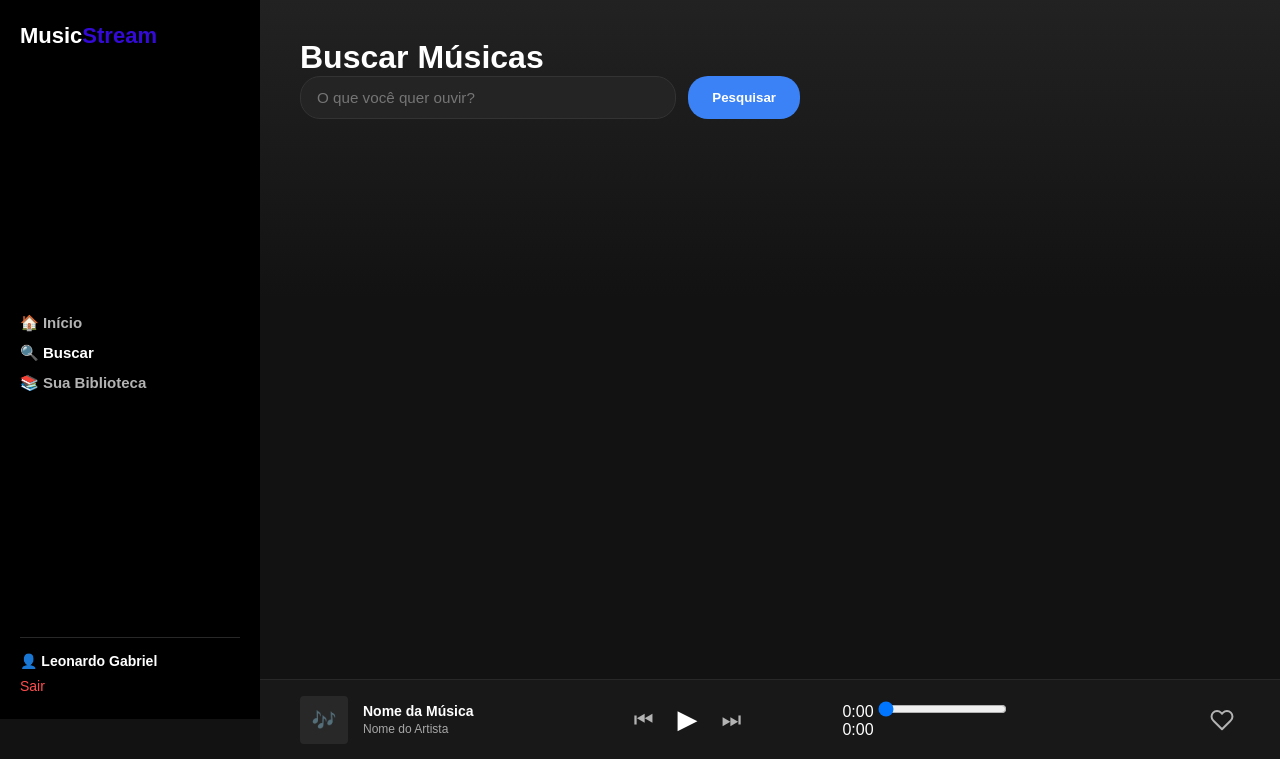
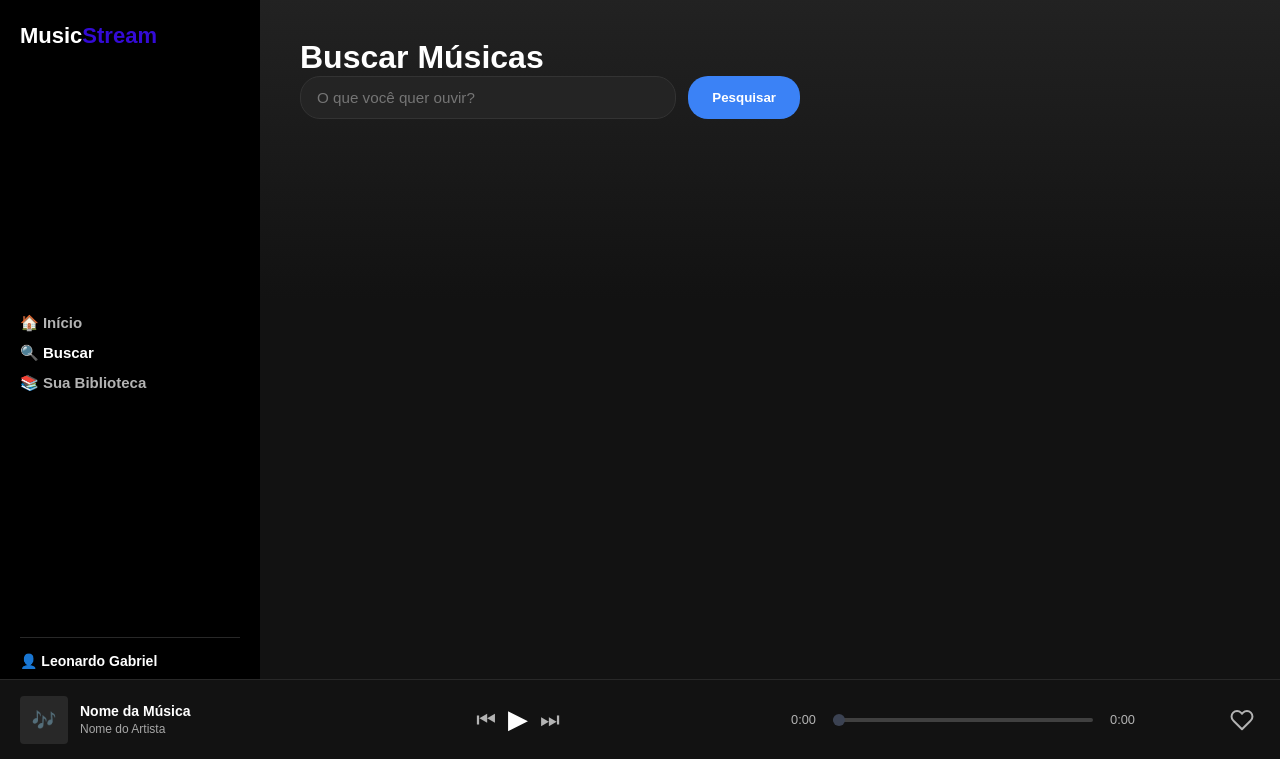
Before and after one commit to Leonardo-gabsantos/MusicStream, a Flask app: page /buscar in a window 1280 px wide. Shown: the part 41-800 px from the top of the page. Run offline with Flask 3, Linux system fonts and the light colour scheme; a user stored in the database is signed in.

Commit message:
fix: correção do alinhamento e das cores da barra de progresso de áudio

```diff
--- a/static/css/style.css
+++ b/static/css/style.css
@@ -461,3 +461,146 @@ body{
     fill: #ef4444; /* Preenche o coração */
     stroke: #ef4444;
 }
+.progress-container {
+    display: flex;
+    align-items: center;
+    gap: 10px;
+    flex: 1;
+    max-width: 500px;
+    margin: 0 20px;
+}
+
+.progress-container span {
+    font-size: 0.8rem;
+    color: #b3b3b3;
+    min-width: 35px;
+    text-align: center;
+}
+
+/* Customização da barra de busca (input range) */
+#progress-bar {
+    flex: 1;
+    height: 4px;
+    appearance: none;
+    -webkit-appearance: none;
+    background: #404040;
+    border-radius: 2px;
+    outline: none;
+    cursor: pointer;
+    transition: height 0.1s ease;
+}
+
+#progress-bar:hover {
+    height: 6px;
+}
+
+/* Cor do slider em navegadores Webkit (Chrome/Edge/Safari) */
+#progress-bar::-webkit-slider-thumb {
+    -webkit-appearance: none;
+    appearance: none;
+    width: 12px;
+    height: 12px;
+    border-radius: 50%;
+    background: #ff5500; /* Laranja no estilo Soundcloud/da imagem */
+    cursor: pointer;
+    border: none;
+}
+
+/* Cor do slider no Firefox */
+#progress-bar::-moz-range-thumb {
+    width: 12px;
+    height: 12px;
+    border-radius: 50%;
+    background: #ff5500;
+    cursor: pointer;
+    border: none;
+}
+footer.player {
+    position: fixed;
+    bottom: 0;
+    left: 0;
+    width: 100%;
+    height: 80px;
+    background-color: #121212;
+    border-top: 1px solid #282828;
+    display: flex;
+    align-items: center; /* Centraliza tudo na mesma altura */
+    justify-content: space-between;
+    padding: 0 20px;
+    box-sizing: border-box;
+    z-index: 1000;
+}
+.player .track-info {
+    display: flex;
+    align-items: center;
+    gap: 12px;
+    width: 250px;
+    flex-shrink: 0;
+}
+.player-controls {
+    display: flex;
+    align-items: center;
+    gap: 12px;
+    flex-shrink: 0;
+}
+.progress-container {
+    display: flex !important;
+    flex-direction: row !important; /* Força os elementos a ficarem em linha reta */
+    align-items: center !important;
+    gap: 12px;
+    flex: 1;
+    max-width: 500px;
+    margin: 0 20px;
+}
+.progress-container span {
+    font-size: 0.8rem;
+    color: #b3b3b3;
+    white-space: nowrap; /* Não deixa a minutagem quebrar linha */
+    font-variant-numeric: tabular-nums;
+}
+#progress-bar {
+    flex: 1;
+    height: 4px;
+    appearance: none;
+    -webkit-appearance: none;
+    background: #404040;
+    border-radius: 2px;
+    outline: none;
+    cursor: pointer;
+    margin: 0;
+}
+#progress-bar:hover {
+    height: 6px;
+}
+#progress-bar::-webkit-slider-thumb {
+    -webkit-appearance: none;
+    appearance: none;
+    width: 12px;
+    height: 12px;
+    border-radius: 50%;
+    background: #3b4252; /* Cor cinza-azulado elegante */
+    cursor: pointer;
+    border: none;
+    transition: transform 0.1s ease;
+}
+#progress-bar::-webkit-slider-thumb:hover {
+    transform: scale(1.2);
+}
+
+#progress-bar::-moz-range-thumb {
+    width: 12px;
+    height: 12px;
+    border-radius: 50%;
+    background: #3b4252;
+    cursor: pointer;
+    border: none;
+}
+
+/* Botão de Curtir (Direita) */
+.player-actions {
+    width: 100px;
+    display: flex;
+    justify-content: flex-end;
+    align-items: center;
+    flex-shrink: 0;
+}
--- a/static/js/script.js
+++ b/static/js/script.js
@@ -61,8 +61,8 @@ document.addEventListener('DOMContentLoaded', () => {
                 const progressPercent = (audioPlayer.currentTime / audioPlayer.duration) * 100;
                 progressBar.value = progressPercent;
 
-                // Preenche a cor laranja dinâmica da barra
-                progressBar.style.background = `linear-gradient(to right, #ff5500 ${progressPercent}%, #404040 ${progressPercent}%)`;
+                // Preenchimento com a cor elegante #3b4252
+                progressBar.style.background = `linear-gradient(to right, #3b4252 ${progressPercent}%, #404040 ${progressPercent}%)`;
 
                 if (currentTimeEl) currentTimeEl.textContent = formatTime(audioPlayer.currentTime);
             }
```
